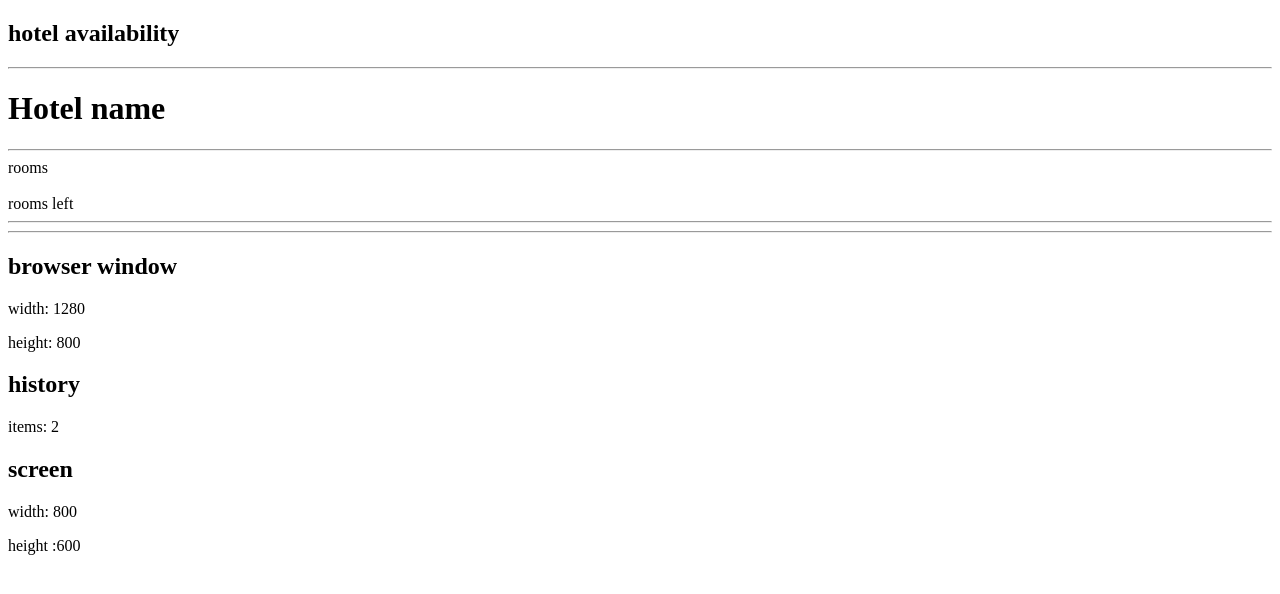
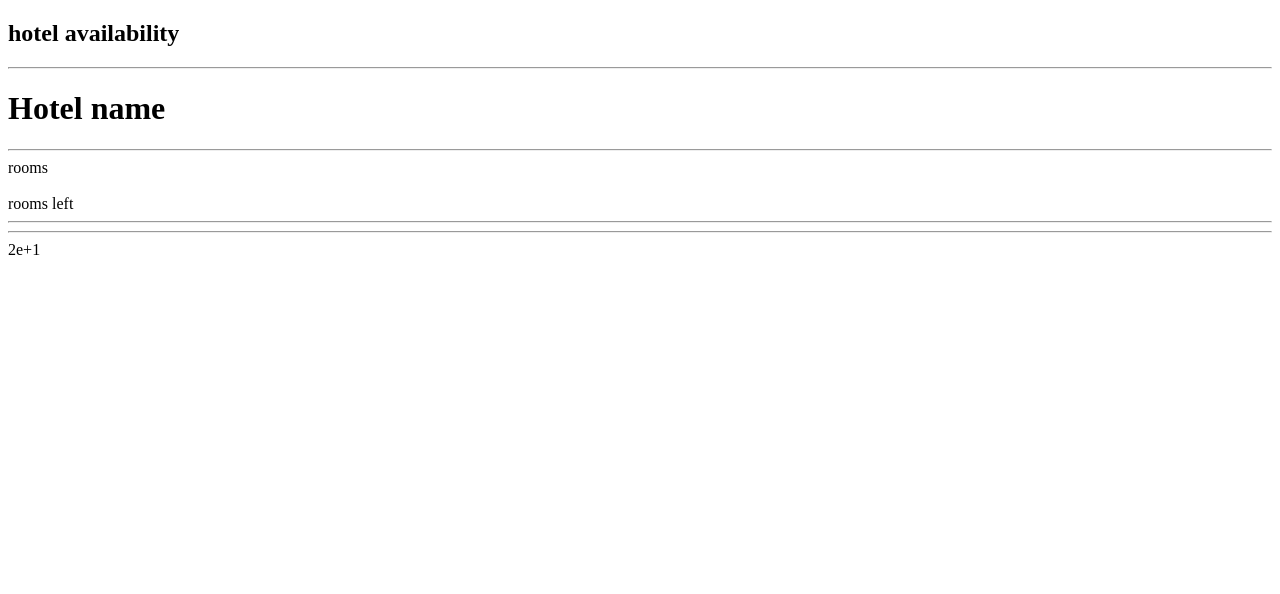
Before and after one commit to bduyanovich/javascript-testing, a plain HTML site: page index.html in a window 1280 px wide. Drawn offline with Linux system fonts and the light colour scheme.

Commit message:
Continued testing with Javascript.

```diff
--- a/index.html
+++ b/index.html
@@ -2,7 +2,7 @@
 <html>
 <head>
 	<meta charset="utf-8">
-	<title>asdf</title>
+	<title>Javascript Testing</title>
 </head>
 <body>
 <h2>hotel availability</h2>
@@ -16,7 +16,9 @@ rooms left
 <div id="pool"></div>
 <hr>
 <div id="screenInfo"></div>
+<div id="pageInfo"></div>
 <script src="javascript-testing1.js"></script>
+
 
 </body>
 </html>
--- a/javascript-testing1.js
+++ b/javascript-testing1.js
@@ -36,14 +36,67 @@ elRooms.textContent = parkHotel.checkAvailability();
 var elPool = document.getElementById("pool");
 elPool.textContent = 'pool ' + parkHotel.pool;
 */
-var msg = "<h2>browser window</h2>";
-msg += "<p>width: " + window.innerWidth + "</p>";
-msg += "<p>height: " + window.innerHeight + "</p>";
-msg += "<h2>history</h2>";
-msg += "<p>items: " + window.history.length + "</p>";
-msg += "<h2>screen</h2>";
-msg += "<p>width: " + window.screen.width + "</p>";
-msg += "<p>height :" + window.screen.height + "</p>";
+// var msg = "<h2>browser window</h2>";
+// msg += "<p>width: " + window.innerWidth + "</p>";
+// msg += "<p>height: " + window.innerHeight + "</p>";
+// msg += "<h2>history</h2>";
+// msg += "<p>items: " + window.history.length + "</p>";
+// msg += "<h2>screen</h2>";
+// msg += "<p>width: " + window.screen.width + "</p>";
+// msg += "<p>height :" + window.screen.height + "</p>";
 
-var elScreenInfo = document.getElementById("screenInfo");
-elScreenInfo.innerHTML = msg;
+// var elScreenInfo = document.getElementById("screenInfo");
+// elScreenInfo.innerHTML = msg;
+
+// var msg = "<h2>page title: </h2>" + document.title;
+// msg += "<h2>page address: </h2>" + document.URL;
+// msg += "<h2>last modified: </h2>" + document.lastModified;
+
+// var elMessage = document.getElementById("pageInfo");
+// elMessage.innerHTML = msg;
+
+// document.write("Hello");
+// document.write(msg);
+// document.querySelectorAll();
+
+// document.write(saying);
+// document.write(saying.length + " ");
+// document.write(saying.toUpperCase() + " ");
+// document.write(saying.toLowerCase());
+// document.write(saying.toUpperCase() + saying[1].toLowerCase());
+// document.write(caps.toUpperCase());
+// document.write(saying.indexOf("o"));
+// document.write(saying.substring(0,8));
+
+// var sayingArray = saying.split(" ");
+// console.log(sayingArray);
+
+// document.write(sayingArray[0].replace("h", "H") + " " + sayingArray[1].replace("s", "S") + " " + sayingArray[2].replace("h", "H"));
+
+// var msg = "<h2>length: </h2>";
+// msg += saying.length;
+// msg += "<h2>uppercase: </h2>";
+// msg += saying.toUpperCase();
+
+// elMessage = document.getElementById("pageInfo");
+// elMessage.innerHTML = msg;
+
+// var javascriptDataTypes = ["String", "Number", "Boolean", "Undefined", "Null"];
+// document.write(javascriptDataTypes);
+
+var saying = "home sweet home ";
+
+var numbers = 1.5555999
+
+console.log(isNaN(numbers));
+
+// document.write(numbers.toFixed(2));
+// document.write(numbers.toPrecision(2));
+// document.write(numbers.toExponential(10));
+
+// document.write(Math.PI.toFixed(4));
+// document.write(Math.round(numbers));
+// document.write(Math.random() + 6);
+
+var randomNumber = (Math.random() * 20) + 1;
+document.write(randomNumber.toPrecision(1));
```
